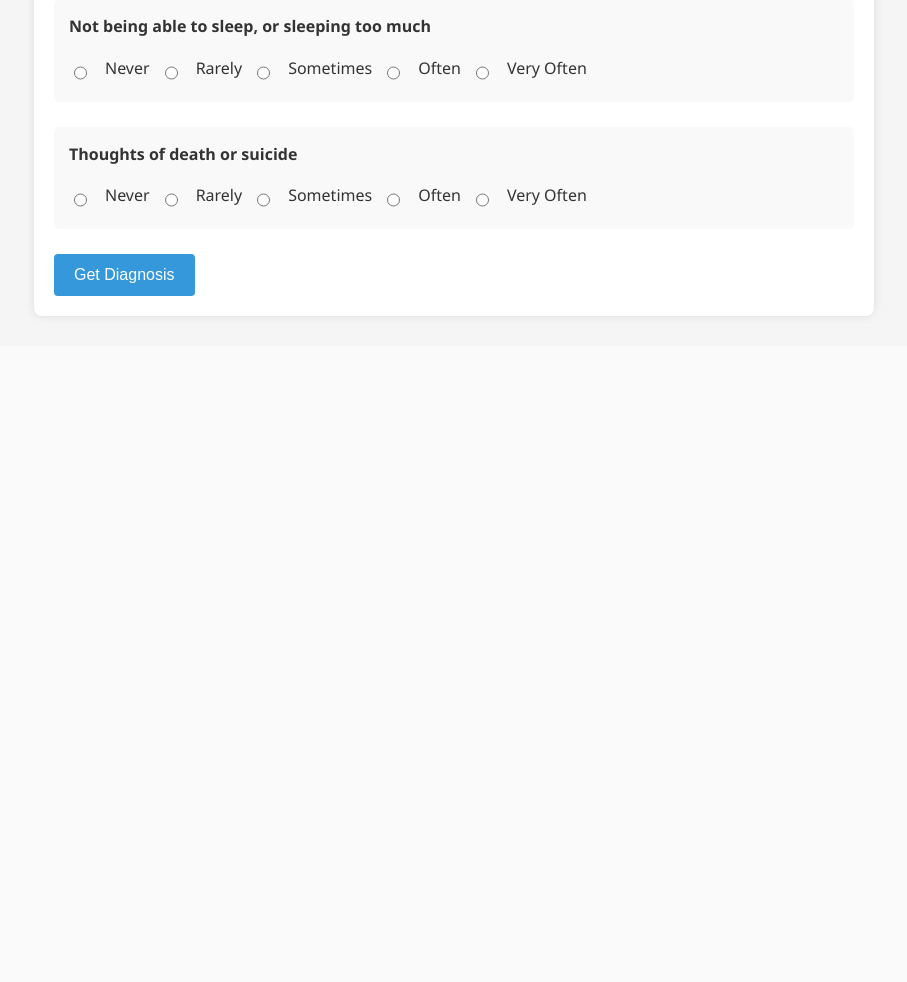
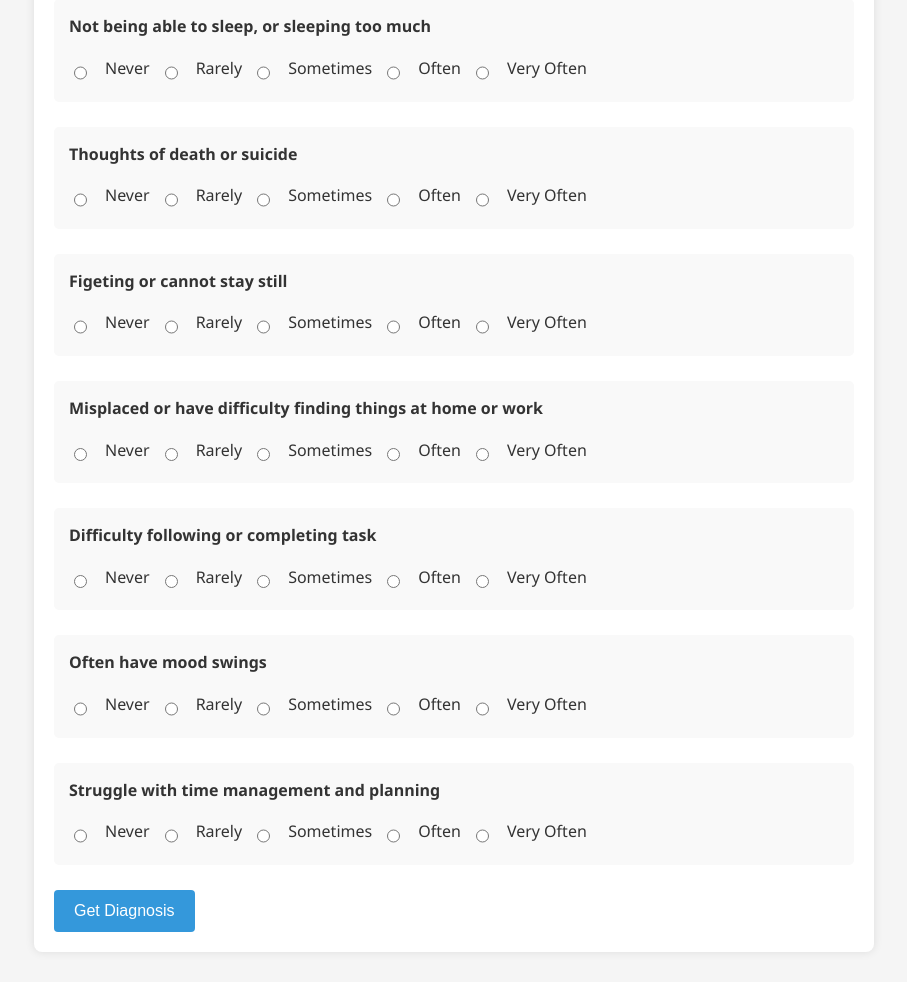
Before and after one commit to wnsyarina/MentalDisorderES, a PHP site: page / in a window 1280 px wide. Shown: the part 3864-4846 px from the top of the page, without its empty margins (186-1093 px from the left). Before the commit the page ends 4182 px from the top, so only its background shows below. Run offline with PHP 8.4, Linux system fonts and the light colour scheme.

Commit message:
Update questions.php

```diff
--- a/mentaldisorderES/questions.php
+++ b/mentaldisorderES/questions.php
@@ -100,5 +100,30 @@ $questions = [
         'text' => 'Thoughts of death or suicide',
         'category' => 'depression'
     ],
+
+    'q26' => [
+        'text'=> 'Figeting or cannot stay still',
+        'category'=> 'ADHD'
+    ],
+
+    'q27' => [
+        'text'=> 'Misplaced or have difficulty finding things at home or work',
+        'category'=> 'ADHD'
+    ],
+
+    'q28' => [
+        'text'=> 'Difficulty following or completing task',
+        'category'=> 'ADHD'
+    ],
+
+    'q29' => [
+        'text'=> 'Often have mood swings',
+        'category'=> 'ADHD'
+    ],
+
+    'q30' => [
+        'text'=> 'Struggle with time management and planning',
+        'category'=> 'ADHD'
+    ],
 ];
 ?>
```
